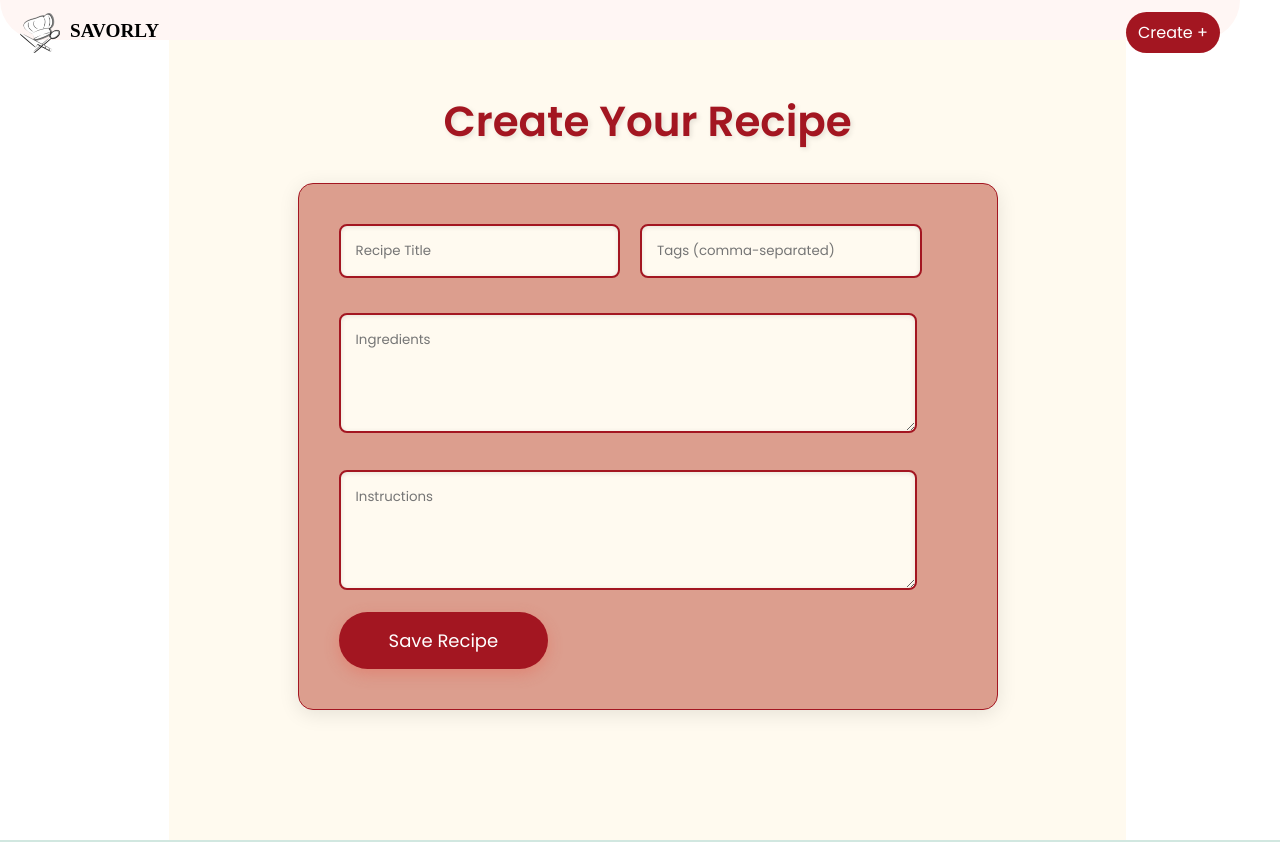
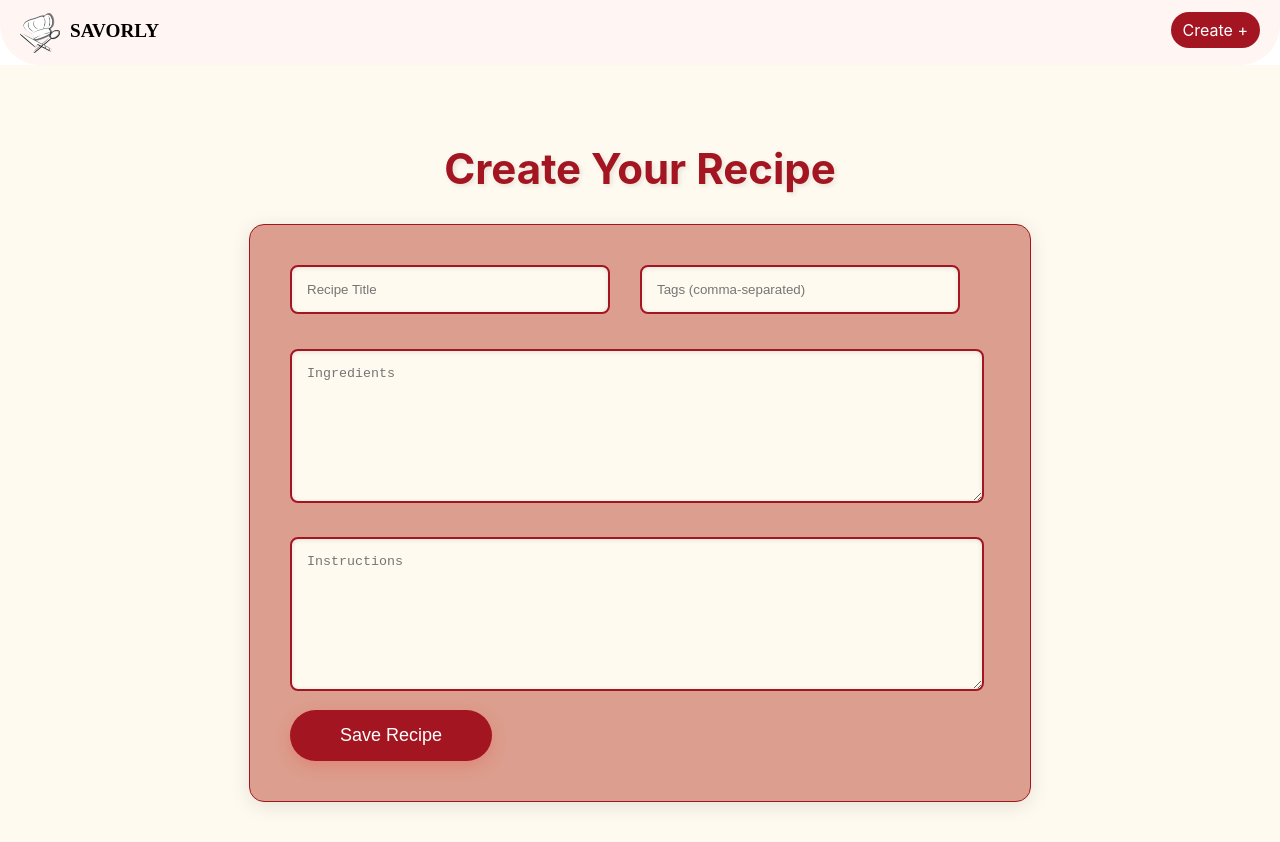
Before and after one commit to ayy-shutup/proiect-amdaris, a React (Create React App) app: page /create in a window 1280 px wide. Shown: the top 842 px of the page. Built offline with nearby package versions, Linux system fonts and the light colour scheme.

Commit message:
FinalVersionOfProject

```diff
--- a/src/components/CreateRecipePage.css
+++ b/src/components/CreateRecipePage.css
@@ -2,12 +2,7 @@
 
 @import url('https://fonts.googleapis.com/css2?family=Poppins:wght@400;600&display=swap');
 
-* {
-  box-sizing: border-box; /* Ensure padding and borders are included in the width */
-  font-family: 'Poppins', sans-serif; /* Modern font for a fresh look */
-  margin: 0;
-  padding: 0;
-}
+
 
 .create-recipe-page {
   background-color: #fffaef; /* Warm light yellow background */
@@ -42,7 +37,7 @@
   justify-content: space-between; /* Space between inputs */
   align-items: stretch; /* Make inputs equal height */
   margin-bottom: 20px; /* Margin below the inputs */
-  margin-right: 35px;
+  margin-right: px;
 }
 
 .recipe-title,
@@ -50,6 +45,7 @@
   width: calc(50% - 10px); /* Set each input to take half the space */
   padding: 15px; /* Padding for the inputs */
   margin: 0; /* Remove margin for a better fit */
+  margin-right: 30px ;
   border: 2px solid #A31621; /* Border color */
   border-radius: 8px; /* Rounded corners */
   background-color: #fffaf0; /* Subtle off-white background */
```
